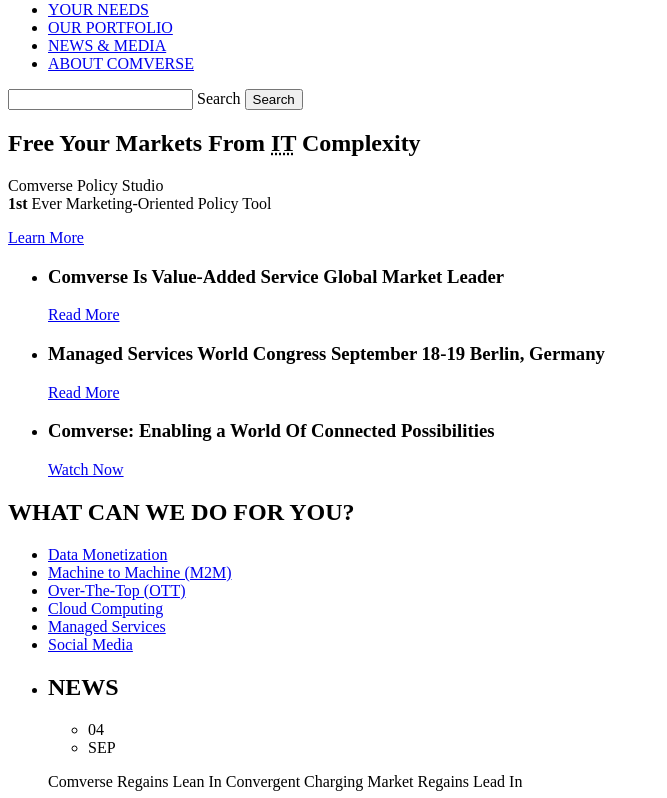
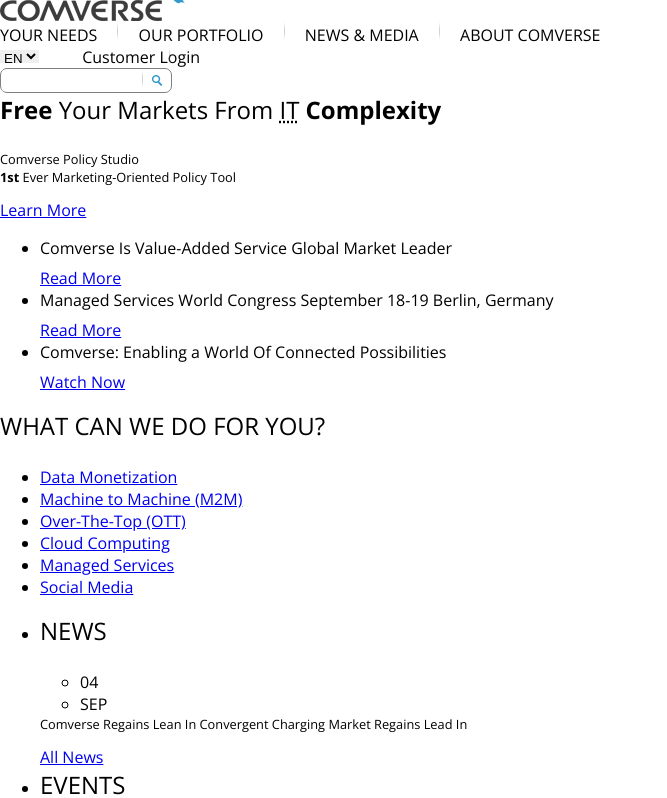
Before and after one commit to lweiss1/comverse, a plain HTML site: page index.html in a window 1280 px wide. Shown: the part 41-839 px from the top of the page, without its empty margins (0-667 px from the left). Drawn offline with nearby package versions, Linux system fonts and the light colour scheme.

Commit message:
Added css

```diff
--- /dev/null
+++ b/css/main.css
@@ -0,0 +1,163 @@
+/* ######################################################## */
+/* General */
+/* ######################################################## */
+
+@import url(https://fonts.googleapis.com/css?family=Open+Sans:300italic,300,700,700italic);
+
+body {
+    font-family: 'Open Sans', sans-serif;
+    font-size: 16px;font-weight: 300;
+    color:black;
+    margin: 0;
+    padding: 0;
+}
+
+#page { max-width: 2500px; margin: 0 auto; position: relative; }
+
+/* ######################################################## */
+/* Text Configuration */
+/* ######################################################## */
+
+h1 { margin: 0 0 1em 0;   font-size: 1.5em; font-weight: 300; }
+h2 { margin: 0 0 1em 0;   font-size: 1.5em; font-weight: 700; }
+h3 { margin: 0 0 0.5em 0; font-size: 1em;   font-weight: 300; }
+h4 { margin: 0 0 0.5em 0; font-size: 1em;   font-weight: 700; }
+
+p { margin: 0 0 1em 0; font-size: .8em; font-weight: 300; }
+
+
+/* ######################################################## */
+/* Header */
+/* ######################################################## */
+
+header {
+    /*
+    height: 50px;
+    position: relative;
+    */
+}
+
+/* Logo */
+header a.logo {
+    /*position: absolute;*/
+    display:  block;
+    width:    185px;
+    height:   62px;
+    background: url(../img/comverse-logo.png) no-repeat 0 0;
+    background-size: contain;
+    top: 7px;
+    bottom: 7px;
+}
+
+header a.logo span { display: none }
+
+/* Main Navigation bar */
+header nav.main_nav , nav.sub_nav {
+    list-style-type: none;
+}
+
+header nav.main_nav li , nav.sub_nav li {
+    display: inline;
+    margin-right:1em;
+}
+
+header nav.main_nav li a , nav.sub_nav li a {
+    text-decoration: none;
+    color: black;
+}
+
+header nav.sub_nav {
+    position: relative;
+    width: 200px;
+}
+
+header nav.main_nav li:after {
+    width: 1px;
+    height: 20px;
+    content: url('../img/divider.png');
+    margin-left: 1em;
+    top: 0px;
+}
+
+header nav.main_nav li:last-child:after {
+    content: "";
+}
+
+header nav.sub_nav li a {
+    position: absolute;
+    right: 0px;
+}
+
+header nav.sub_nav li a:before {
+    position: absolute;
+    width: 1px;
+    height: 20px;
+    content: url('../img/divider.png');
+    top: 0px;
+    right: 30px;
+}
+
+header nav.sub_nav form.lang_form {
+    position: absolute;
+    left:0px;
+
+}
+
+
+header nav.sub_nav form.lang_form select {
+    border: none;
+    height: 1em;
+
+}
+
+/* Search Box */
+form.search_form {
+    position: relative;
+    border: 1px solid #808080;
+    border-radius: 7px;
+    width:170px;
+    height: 23px;
+    overflow: hidden;
+    display: block;
+}
+
+#search_box {
+    position: absolute;
+    width: 120px;
+    height: 21px;
+    border: none;
+    display: inline;
+    margin: auto 1px 0;
+    top: 0px;
+    bottom:1px;
+}
+
+
+#search_bt:before {
+    width: 1px;
+    height: 23px;
+    content: url('../img/divider.png');
+    position: absolute;
+    right: 20px;
+    display: inline;
+    top: 0px;
+
+}
+
+
+#search_bt {
+    position: absolute;
+    border: none;
+    width: 12px;
+    height: 23px;
+    background: url(../img/searchBtn.png) no-repeat;
+    background-position: center;
+    background-size: contain;
+    display: inline;
+    margin-left: 2px;
+    right: 8px;
+}
+
+form.search_form label {
+    display: none;
+}
--- a/index.html
+++ b/index.html
@@ -6,14 +6,13 @@
         <meta http-equiv="X-UA-Compatible" content="IE=edge">
         <meta name="viewport" content="width=device-width, initial-scale=1">
         <title>Comverse Website</title>
-        <link rel="stylesheet" href="main.css">
+        <link rel="stylesheet" href="css/main.css">
     </head>
     <body>
         <div id="page">
             <header>
-                <a class="logo" title="Comverse Site" href="#">Comverse Site</a>
+                <a class="logo" title="Comverse Site" href="#"><span>Comverse Site</span></a>
                 <nav class="main_nav">
-                    <ul>
                     <li>
                         <a class="main_nav_item" title="Your Needs" href="#">YOUR NEEDS</a>
                     </li>
@@ -26,12 +25,26 @@
                     <li>
                         <a class="main_nav_item" title="About Comverse" href="#">ABOUT COMVERSE</a>
                     </li>
-                    </ul>
+                </nav>
+                <nav class="sub_nav">
+                    <li>
+                        <form class="lang_form">
+                            <select>
+                                <option value="english">EN</option>
+                                <option value="hebrew">HE</option>
+                            </select>
+                        </form>
+                    </li>
+                    <li>
+                        <a class="sub_nav_item" title="Customer Login" href="#">Customer Login</a>
+                    </li>
                 </nav>
                 <form class="search_form">
                     <input type="search" id="search_box"></input>
-                    <label for="search_box" title="Search This Site">Search</label>
-                    <button type="submit">Search</button>
+                    <label for="search_box" title="Search This Site">Search Box</label>
+                    <button type="submit" id="search_bt"></button>
+                    <label for="search_bt" title="Click to Search">Search</label>
+
                 </form>
             </header>
 
--- /dev/null
+++ b/index_files/main.css
@@ -0,0 +1,69 @@
+html {
+    background-color: #e6e9e9;
+    background-image: -webkit-linear-gradient(270deg,rgb(230,233,233) 0%,rgb(216,221,221) 100%);
+    background-image: linear-gradient(270deg,rgb(230,233,233) 0%,rgb(216,221,221) 100%);
+    -webkit-font-smoothing: antialiased;
+}
+
+body {
+    margin: 0 auto;
+    padding: 2em 2em 4em;
+    max-width: 800px;
+    font-family: "Helvetica Neue", Helvetica, Arial, sans-serif;
+    font-size: 16px;
+    line-height: 1.5em;
+    color: #545454;
+    background-color: #ffffff;
+    box-shadow: 0 0 2px rgba(0, 0, 0, 0.06);
+}
+
+h1, h2, h3, h4, h5, h6 {
+    color: #222;
+    font-weight: 600;
+    line-height: 1.3em;
+}
+
+h2 {
+    margin-top: 1.3em;
+}
+
+a {
+    color: #0083e8;
+}
+
+b, strong {
+    font-weight: 600;
+}
+
+samp {
+    display: none;
+}
+
+img {
+    -webkit-animation: colorize 2s cubic-bezier(0, 0, .78, .36) 1;
+    animation: colorize 2s cubic-bezier(0, 0, .78, .36) 1;
+    background: transparent;
+    border: 10px solid rgba(0, 0, 0, 0.12);
+    border-radius: 4px;
+    display: block;
+    margin: 1.3em auto;
+    max-width: 95%;
+}
+
+@-webkit-keyframes colorize {
+    0% {
+        -webkit-filter: grayscale(100%);
+    }
+    100% {
+        -webkit-filter: grayscale(0%);
+    }
+}
+
+@keyframes colorize {
+    0% {
+        filter: grayscale(100%);
+    }
+    100% {
+        filter: grayscale(0%);
+    }
+}
```
Lines whose indentation alone changed are shown as unchanged.
